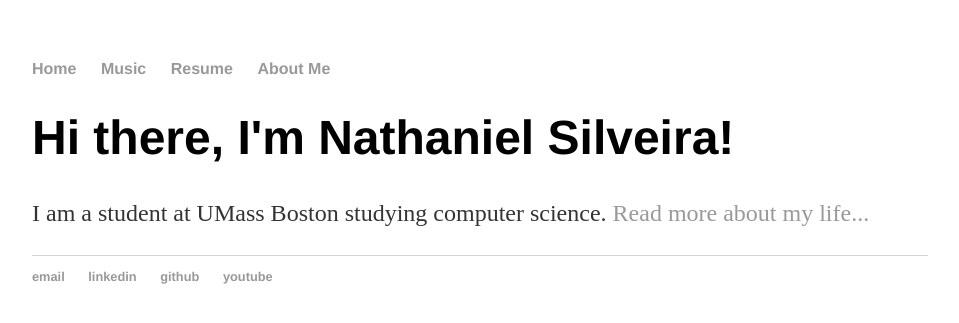
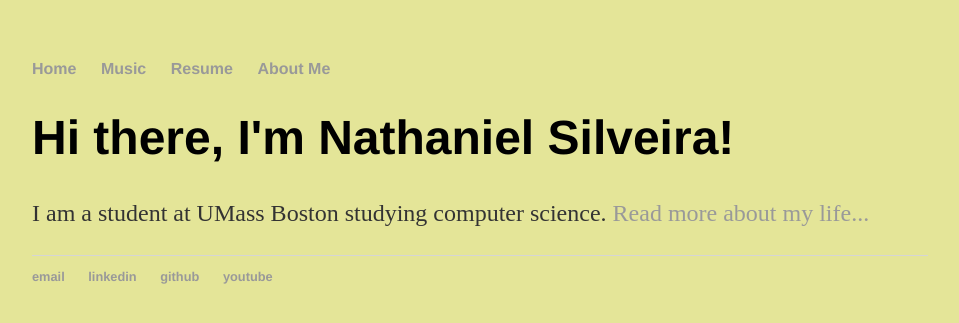
Before and after one commit to n8silveira/n8silveira.github.io, a Jekyll site: the page built from index.html, in a window 1280 px wide. Shown: the top 323 px of the page, without its empty margins (160-1119 px from the left). Built offline with Jekyll 4.4.1, drawn with Linux system fonts in a browser that asks for light colours.

Commit message:
Update main.css

```diff
--- a/css/main.css
+++ b/css/main.css
@@ -1,6 +1,7 @@
 body {
     margin: 60px auto;
     width: 70%;
+    background-color: #e4e598;
 }
 nav ul, footer ul {
     font-family:'Helvetica', 'Arial', 'Sans-Serif';
```
